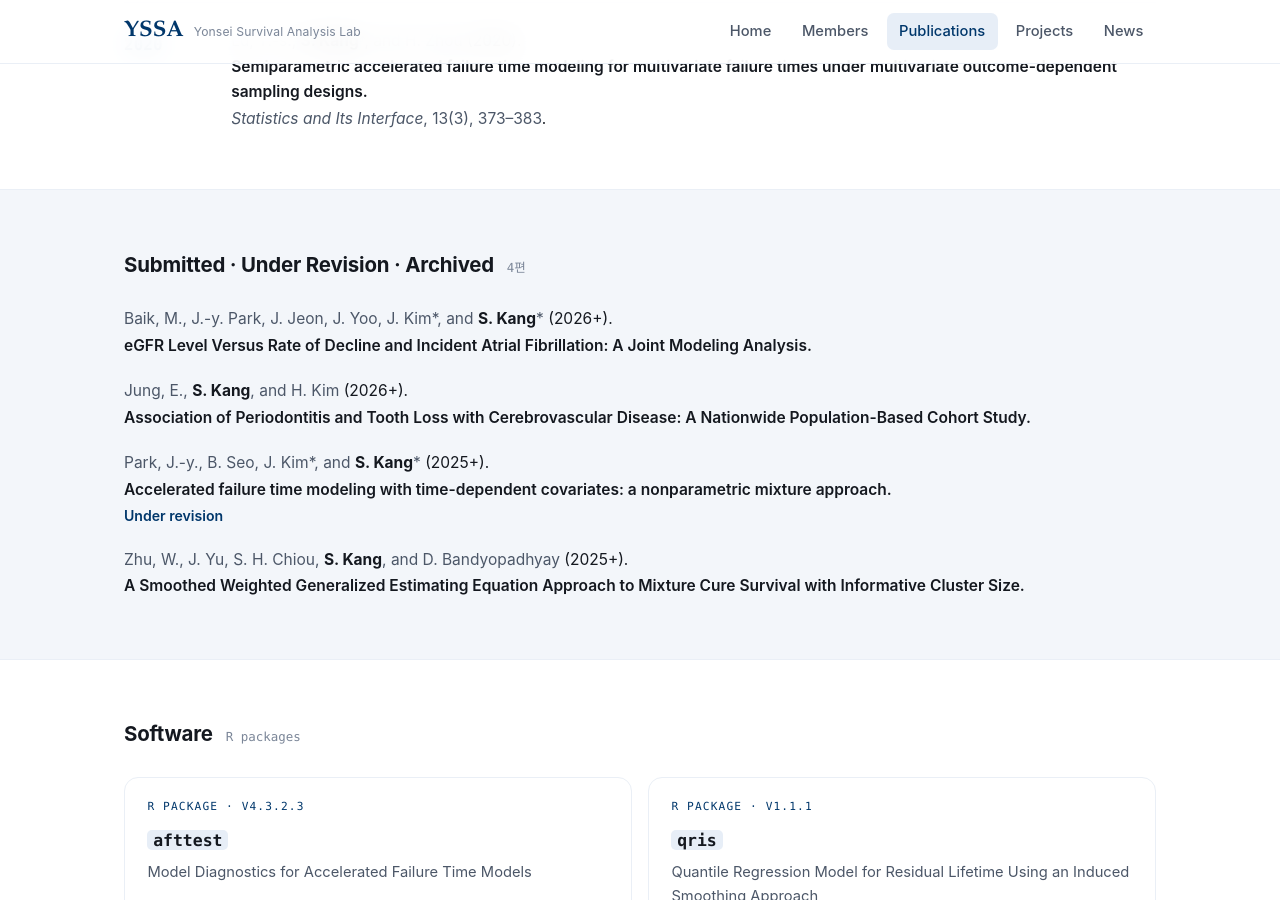
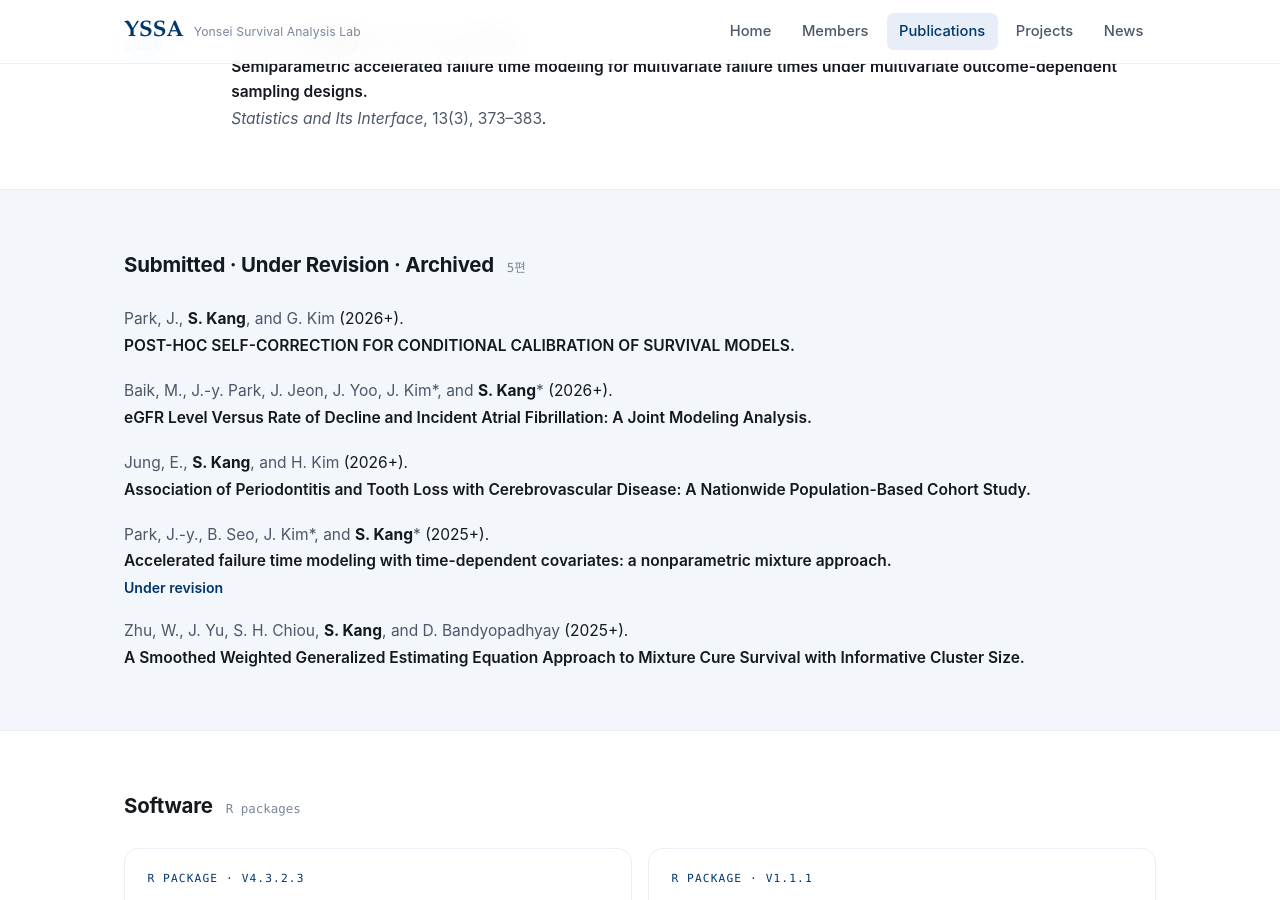
Before and after one commit to SKang94/yssa, a Jekyll site: the page built from publications.html, in a window 1280 px wide and 900 px high, scrolled down 2744 px. Built offline with Jekyll 4.4.1, drawn with Linux system fonts in a browser that asks for light colours.

Commit message:
Update preprints.yml by removing and modifying entries
Two submitted papers are added

```diff
--- a/_data/preprints.yml
+++ b/_data/preprints.yml
@@ -3,6 +3,10 @@
 #
 # note: 진행 상태를 적으면 제목 뒤에 표시됩니다. (선택)
 #       예) "Under revision, Journal of Periodontology"
+
+- authors: "Park, J., **S. Kang**, and G. Kim"
+  year: "2026+"
+  title: "POST-HOC SELF-CORRECTION FOR CONDITIONAL CALIBRATION OF SURVIVAL MODELS"
 
 - authors: "Baik, M., J.-y. Park, J. Jeon, J. Yoo, J. Kim\\*, and **S. Kang**\\*"
   year: "2026+"
@@ -19,10 +23,6 @@
 #  year: "2026+"
 #  title: "SurvLIFT: Language-Interfaced Fine-Tuning for Direct Survival Prediction from Censored Data"
 
-#- authors: "Park, J., **S. Kang**, and G. Kim"
-#  year: "2026+"
-#  title: "Beyond Marginal Calibration for Survival Analysis: Improved Post-processing via Attribute-adaptive and Locally Weighted Approach"
-
 - authors: "Park, J.-y., B. Seo, J. Kim\\*, and **S. Kang**\\*"
   year: "2025+"
   title: "Accelerated failure time modeling with time-dependent covariates: a nonparametric mixture approach"
```
